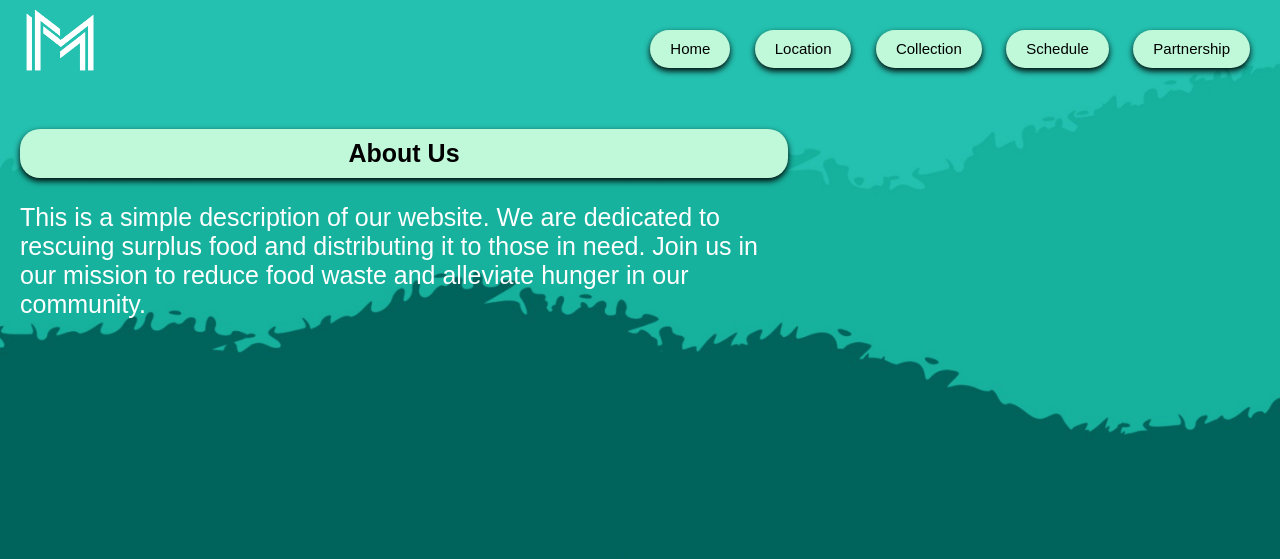
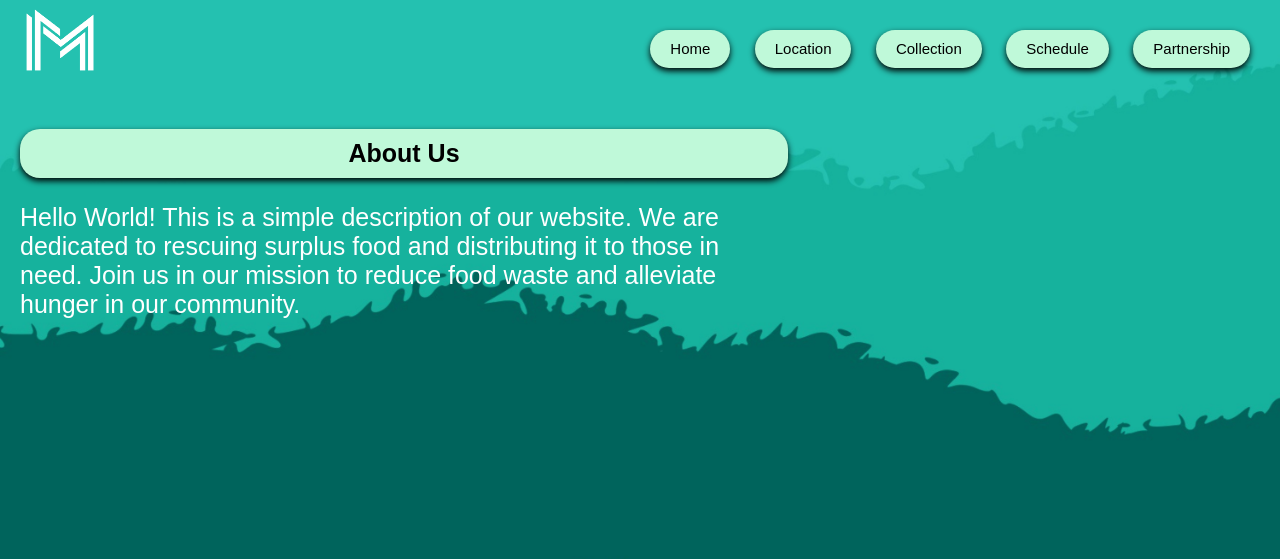
Before and after one commit to achiiic/MarketMana, a PHP site: page /index.php in a window 1280 px wide. Shown: the top 559 px of the page. Run offline with PHP 8.4, Linux system fonts and the light colour scheme.

Commit message:
add hello world

```diff
--- a/login/index.php
+++ b/login/index.php
@@ -51,7 +51,7 @@
       <div>
         <h2 class="about-title">About Us</h2>
         <div class="description">
-          <p>This is a simple description of our website. We are dedicated to rescuing surplus food and distributing it to those in need. Join us in our mission to reduce food waste and alleviate hunger in our community.</p>
+          <p>Hello World! This is a simple description of our website. We are dedicated to rescuing surplus food and distributing it to those in need. Join us in our mission to reduce food waste and alleviate hunger in our community.</p>
         </div>
   </main>
 </body>
```
